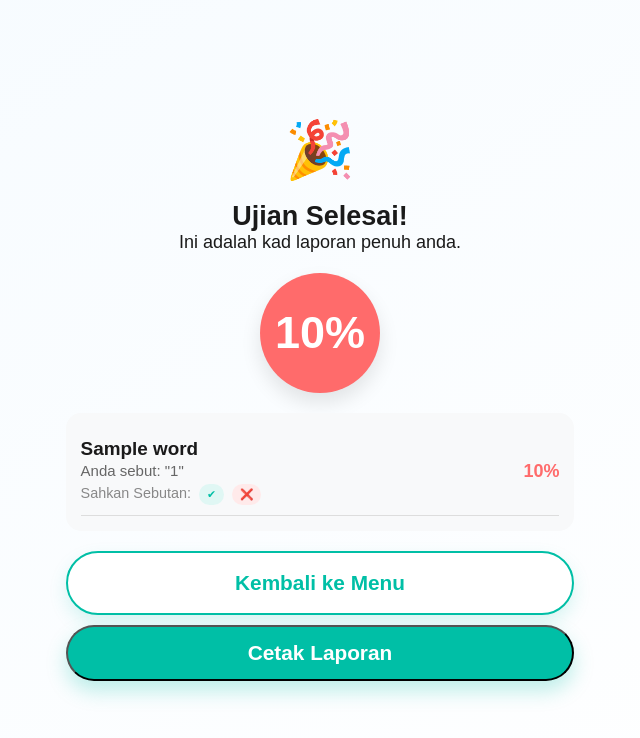
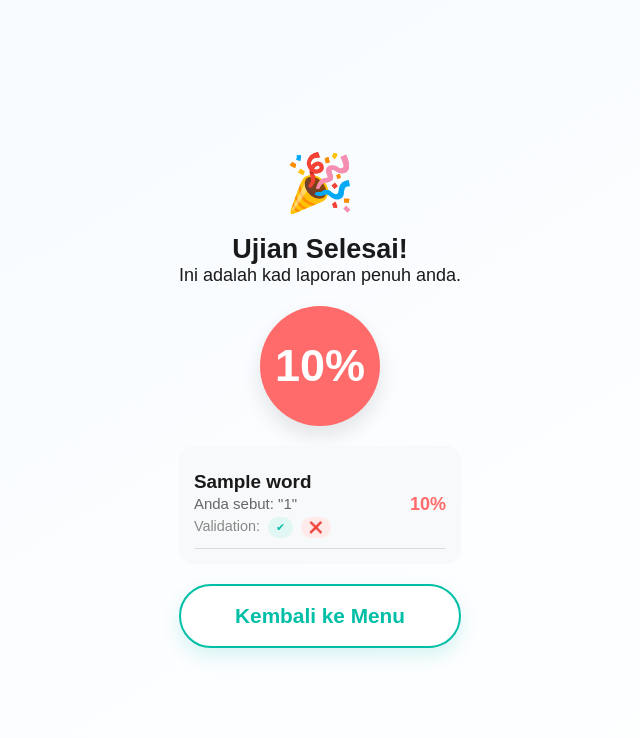
Before and after one commit to usererinna/cakapbuddy, a Flask app: template templates/final_score.html in a window 1280 px wide. Shown: the top 738 px of the page, without its empty margins (320-960 px from the left). Run offline with Flask 3, Linux system fonts and the light colour scheme; the template is opened without the code that fills it: most values are stand-ins (such as "Sample title", 1, 10 or a date in 2020).

Commit message:
Update final_score.html

```diff
--- a/templates/final_score.html
+++ b/templates/final_score.html
@@ -42,15 +42,18 @@
                         </small>
 
                         <div class="admin-validation" style="font-size:0.8em; margin-top:3px;">
-                            <span style="color:#888;">
-                                {{ 'Validation:' if lang=='english' else 'Sahkan Sebutan:' }}
-                            </span>
-
-                            <span class="admin-buttons">
-                                <button onclick="updateAndConfirm(this, '{{ item.word }}', 100)" class="confirm-btn">✔</button>
-                                <button onclick="updateAndConfirm(this, '{{ item.word }}', 0)" class="reject-btn">❌</button>
-                            </span>
-
+                            <!-- 🔥 Only show buttons if NOT validated yet -->
+                            {% if not item.validated %}
+                                <span style="color:#888;">Validation:</span>
+                                <span class="admin-buttons">
+                                    <button onclick="updateAndConfirm(this, '{{ item.word }}', 100)" class="confirm-btn">✔</button>
+                                    <button onclick="updateAndConfirm(this, '{{ item.word }}', 0)" class="reject-btn">❌</button>
+                                </span>
+                            {% else %}
+                                <span style="color:#00bfa6; font-weight:bold;">
+                                    {{ '✔ Verified' if lang == 'english' else '✔ Disahkan' }}
+                                </span>
+                            {% endif %}
                             <span class="adminStatus" style="margin-left:5px;"></span>
                         </div>
                     </div>
@@ -65,11 +68,6 @@
             <a href="{{ url_for('mode_select') }}" class="btn secondary" style="width: 100%; justify-content: center;">
                 {{ 'Back to Home' if lang == 'english' else 'Kembali ke Menu' }}
             </a>
-
-            <button onclick="window.print()" class="btn primary" style="margin-top:10px; width:100%;">
-                {{ 'Print Report' if lang == 'english' else 'Cetak Laporan' }}
-            </button>
-
         </div>
     </main>
 
@@ -79,18 +77,9 @@
         const status = container.querySelector(".adminStatus");
         const buttons = container.querySelector(".admin-buttons");
 
-        // 🔥 Fix: Instantly hide buttons on click so the parent knows the click registered
         buttons.style.display = "none";
+        status.innerText = "Saving...";
 
-        if (newScore === 100) {
-            status.innerText = document.body.dataset.lang === "english" ? "✔ Confirmed" : "✔ Disahkan";
-            status.style.color = "#00bfa6";
-        } else {
-            status.innerText = document.body.dataset.lang === "english" ? "❌ Improve" : "❌ Baiki";
-            status.style.color = "#ff6b6b";
-        }
-
-        // Send validation back to Flask server session
         fetch('/update_score', {
             method: 'POST',
             headers: { 'Content-Type': 'application/json' },
@@ -99,18 +88,9 @@
         .then(response => response.json())
         .then(data => {
             if (data.success) {
-                // Refresh to calculate the aggregate circle value
-                setTimeout(() => { window.location.reload(); }, 500);
-            } else {
-                // If backend matching failed, bring the buttons back so they can try again
-                buttons.style.display = "inline";
-                status.innerText = "Error saving";
-                status.style.color = "#ff6b6b";
+                // Reload to hide the buttons permanently for this word
+                window.location.reload();
             }
-        })
-        .catch(err => {
-            buttons.style.display = "inline";
-            status.innerText = "Connection lost";
         });
     }
     </script>
```
